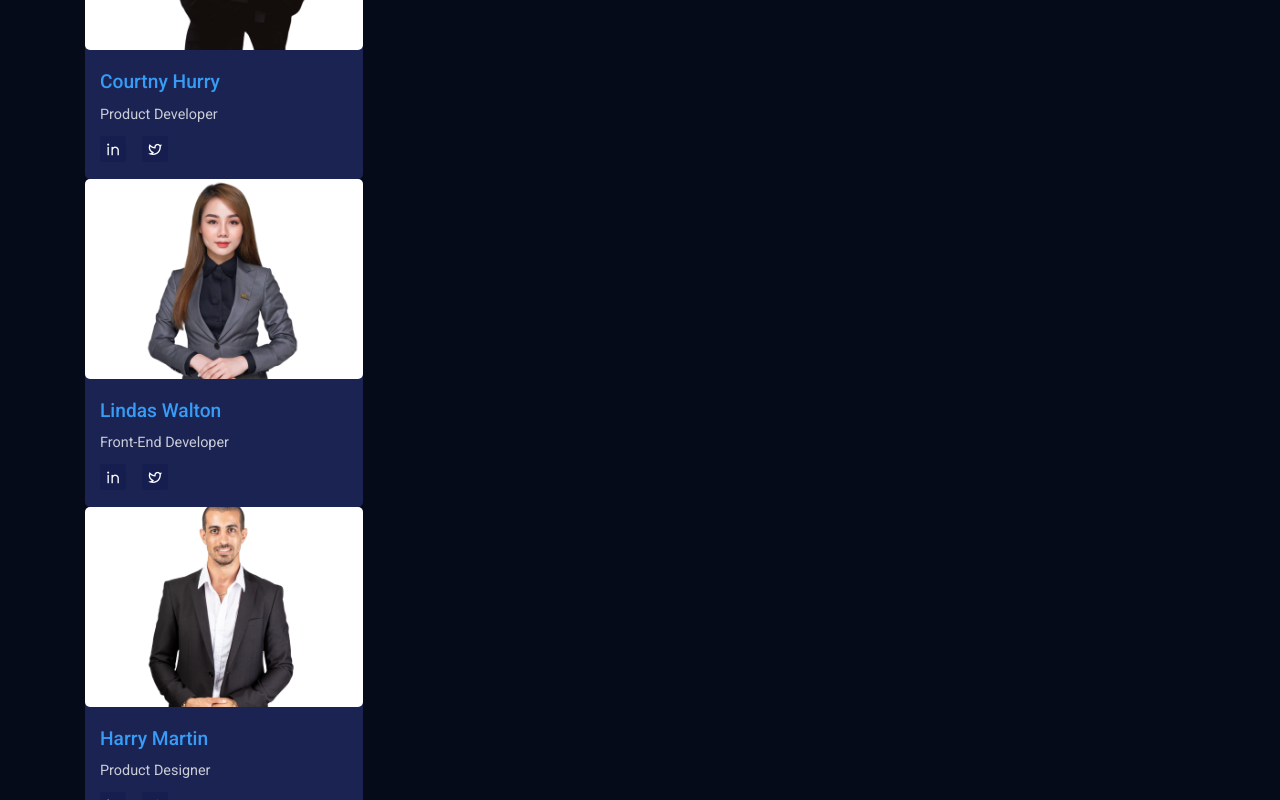
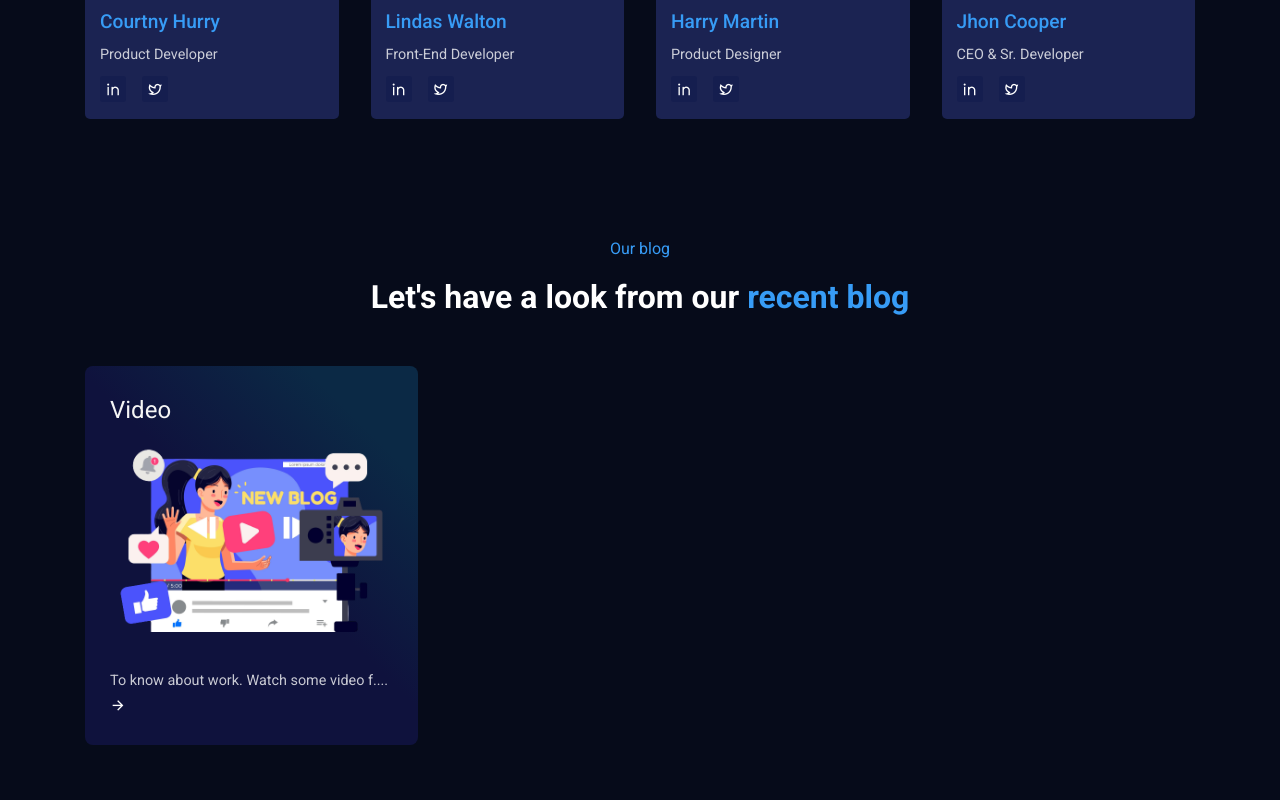
Before and after one commit to busari-mcode/Digital-agency, a React (Create React App) app: page / in a window 1280 px wide. Shown: the part 2700-3500 px from the top of the page. Built offline with nearby package versions, Linux system fonts and the light colour scheme.

Commit message:
new changes

```diff
--- a/public/index.html
+++ b/public/index.html
@@ -40,6 +40,6 @@
       To create a production bundle, use `npm run build` or `yarn build`.
     -->
 
-    <!-- continue from 1:12:30 -->
+    <!-- continue from 1:21:00 -->
   </body>
 </html>
--- a/src/App.js
+++ b/src/App.js
@@ -5,6 +5,7 @@ import Counter from './components/UI/Counter';
 import Services from './components/UI/Services';
 import About from './components/UI/About';
 import Team from './components/UI/Team';
+import Blog from './components/UI/Blog';
 
 function App() {
   return (
@@ -15,6 +16,7 @@ function App() {
       <Services />
       <About />
       <Team />
+      <Blog />
     </>
   );
 }
--- /dev/null
+++ b/src/components/UI/Blog.jsx
@@ -0,0 +1,38 @@
+import React from 'react';
+import '../../styles/blog.css';
+import videoImg from '../../images/video.png';
+
+const Blog = () => {
+  return (
+    <section>
+        <div className="container">
+            <div className="blog__top-content">
+                <h6 className="subtitle">Our blog</h6>
+                <h2>
+                    Let's have a look from our
+                    <span className="highlight"> recent blog</span>
+                </h2>
+            </div>
+
+            <div className="blog__wrapper">
+                <div className="blog__item">
+                    <h3>Video</h3>
+                    <div className="blog__img">
+                        <img src={videoImg} alt="" />
+                    </div>
+                    <p className="description">
+                        To know about work. Watch some video f....
+                    </p>
+                    <div>
+                        <a href="#" className="learn__more">
+                            <i className="ri-arrow-right-line"></i>
+                        </a>
+                    </div>
+                </div>
+            </div>
+        </div>
+    </section>
+  )
+}
+
+export default Blog
--- /dev/null
+++ b/src/styles/blog.css
@@ -0,0 +1,26 @@
+.blog__top-content {
+    text-align: center;
+    margin-bottom: 50px;
+}
+
+.blog__item {
+    width: 30%;
+    padding: 30px 25px;
+    background: var(--card-bg);
+    border-radius: 0.5rem;
+}
+
+.blog__item h3 {
+    color: whitesmoke;
+    font-weight: 400;
+    font-size: 1.5rem;
+    margin-bottom: 20px;
+}
+
+.blog__img {
+    margin-bottom: 30px;
+}
+
+.blog__img img {
+    width: 100%;
+}
--- a/src/styles/team.css
+++ b/src/styles/team.css
@@ -1,3 +1,7 @@
+.our__team {
+    padding-top: 0;
+}
+
 .team__content {
     text-align: center;
     margin-bottom: 50px;
@@ -15,13 +19,14 @@
     border-radius: 5px;
     background: white;
     overflow: hidden;
+    padding-top: 10px;
 }
 
 .team__img img {
     width: 100%;
-    height: 200px;
+    height: 180px;
     object-fit: contain;
-    transform: scale(1.4);
+    transform: scale(1.3);
 }
 
 .team__details {
@@ -49,3 +54,9 @@
     border-radius: 3px;
     cursor: pointer;
 }
+
+.team__wrapper {
+    display: flex;
+    align-items: center;
+    column-gap: 2rem;
+}
```
